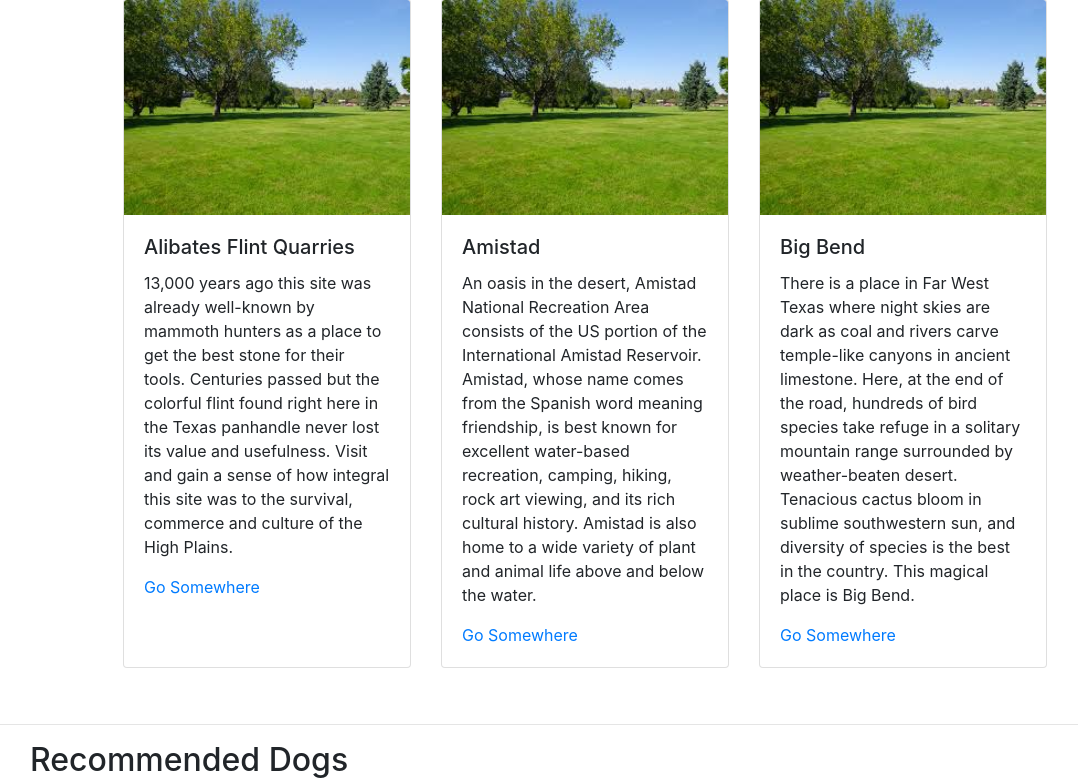
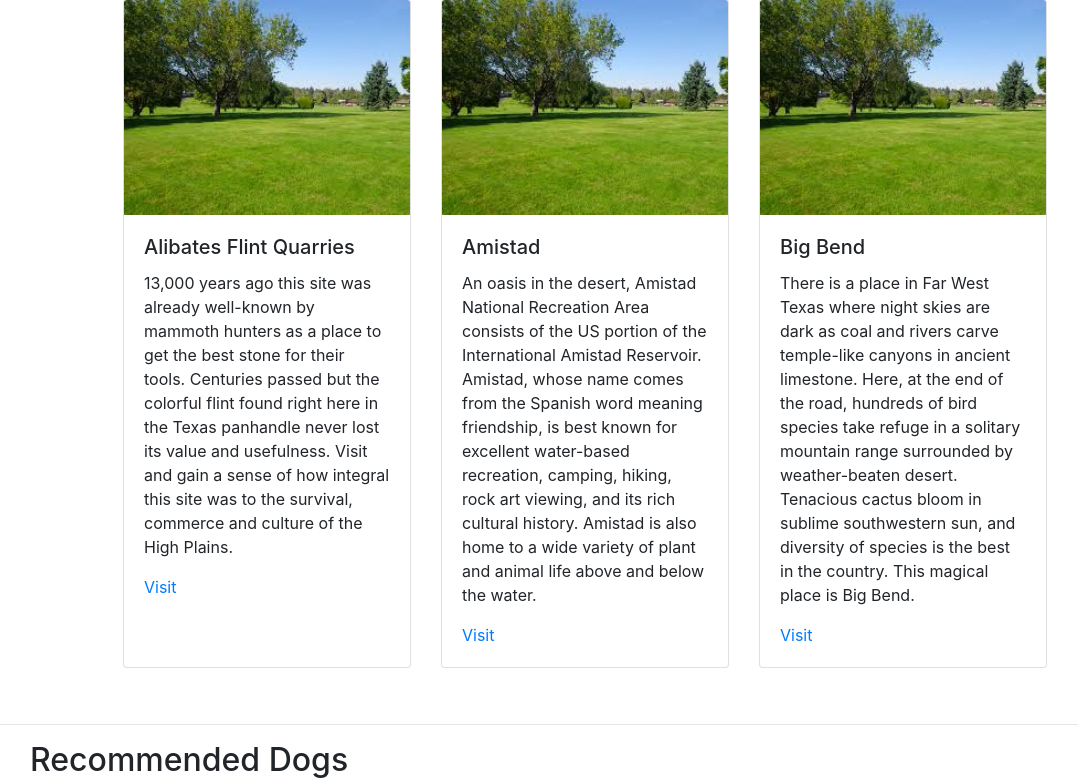
Before and after one commit to TimCoding/HomeSweHome, a Python web app: template server/templates/shelter_details.html in a window 1280 px wide. Shown: the part 602-1384 px from the top of the page, without its empty margins (55-1133 px from the left). Run offline with Jinja, Linux system fonts and the light colour scheme; the template is opened without the code that fills it, so the values that code supplies are empty; some libraries are stand-ins or nearby versions.

Commit message:
changed go somewhere to visit

```diff
--- a/server/templates/base.html
+++ b/server/templates/base.html
@@ -10,6 +10,8 @@
 
     <link rel="stylesheet" href="https://maxcdn.bootstrapcdn.com/bootstrap/4.0.0/css/bootstrap.min.css" integrity="sha384-Gn5384xqQ1aoWXA+058RXPxPg6fy4IWvTNh0E263XmFcJlSAwiGgFAW/dAiS6JXm" crossorigin="anonymous">
     <link rel="stylesheet" href="/styles/global.css">
+    <link rel="shortcut icon" href="/favicon.ico" type="image/x-icon">
+    <link rel="icon" href="/favicon.ico" type="image/x-icon">
 
     <script defer src="https://use.fontawesome.com/releases/v5.0.6/js/all.js"></script>
 </head>
--- a/server/templates/shelter_details.html
+++ b/server/templates/shelter_details.html
@@ -50,7 +50,7 @@
 				  <div class="card-body">
 				    <h5 class="card-title">Alibates Flint Quarries</h5>
 				    <p class="card-text">13,000 years ago this site was already well-known by mammoth hunters as a place to get the best stone for their tools. Centuries passed but the colorful flint found right here in the Texas panhandle never lost its value and usefulness. Visit and gain a sense of how integral this site was to the survival, commerce and culture of the High Plains.</p>
-				    <a href="/park_details/0" class="card-link">Go Somewhere</a>
+				    <a href="/park_details/0" class="card-link">Visit</a>
 				  </div>
 				</div>
 
@@ -59,7 +59,7 @@
 				  <div class="card-body">
 				    <h5 class="card-title">Amistad</h5>
 				    <p class="card-text">An oasis in the desert, Amistad National Recreation Area consists of the US portion of the International Amistad Reservoir. Amistad, whose name comes from the Spanish word meaning friendship, is best known for excellent water-based recreation, camping, hiking, rock art viewing, and its rich cultural history. Amistad is also home to a wide variety of plant and animal life above and below the water.</p>
-				    <a href="/park_details/1" class="card-link">Go Somewhere</a>
+				    <a href="/park_details/1" class="card-link">Visit</a>
 				  </div>
 				</div>
 
@@ -68,7 +68,7 @@
 				  <div class="card-body">
 				    <h5 class="card-title">Big Bend</h5>
 				    <p class="card-text">There is a place in Far West Texas where night skies are dark as coal and rivers carve temple-like canyons in ancient limestone. Here, at the end of the road, hundreds of bird species take refuge in a solitary mountain range surrounded by weather-beaten desert. Tenacious cactus bloom in sublime southwestern sun, and diversity of species is the best in the country. This magical place is Big Bend.</p>
-				    <a href="/park_details/2" class="card-link">Go Somewhere</a>
+				    <a href="/park_details/2" class="card-link">Visit</a>
 				  </div>
 				</div>
 			</div>
```
Also changed, not shown: server/static/favicon.ico (added).
